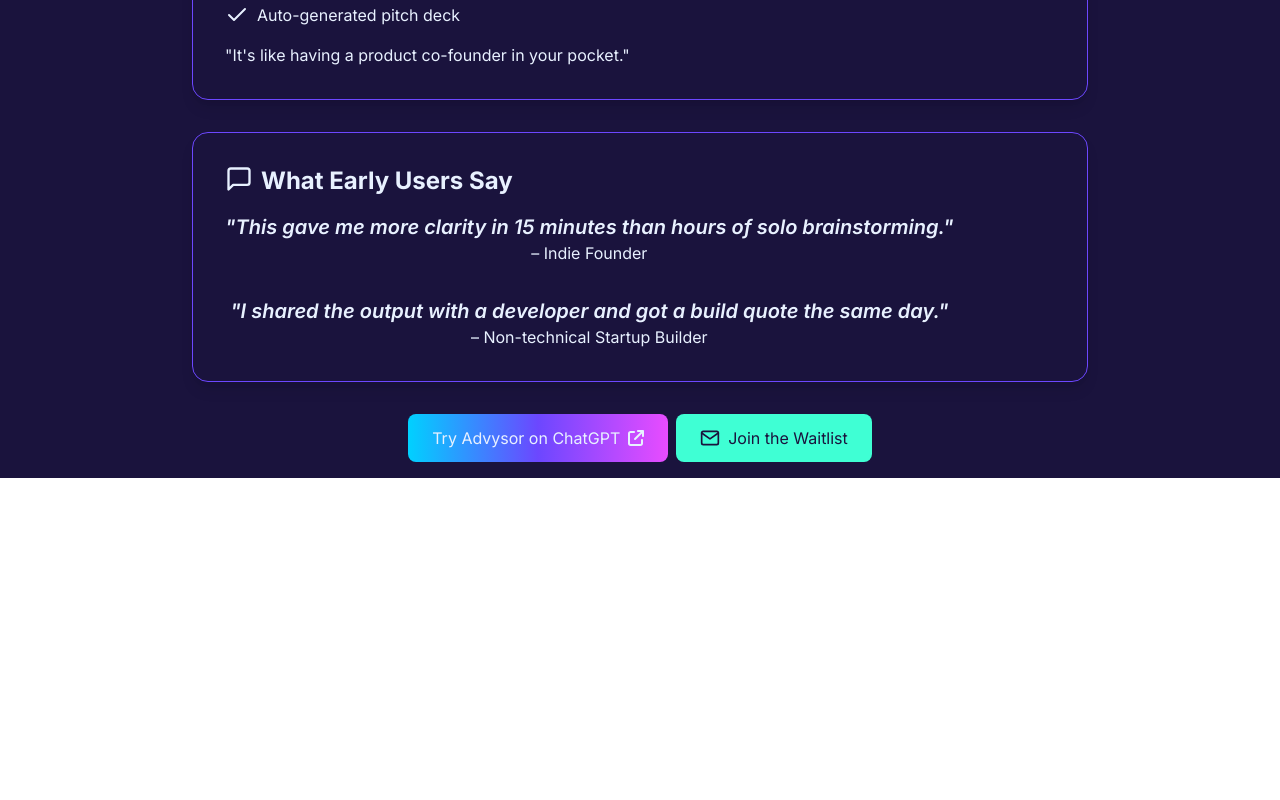
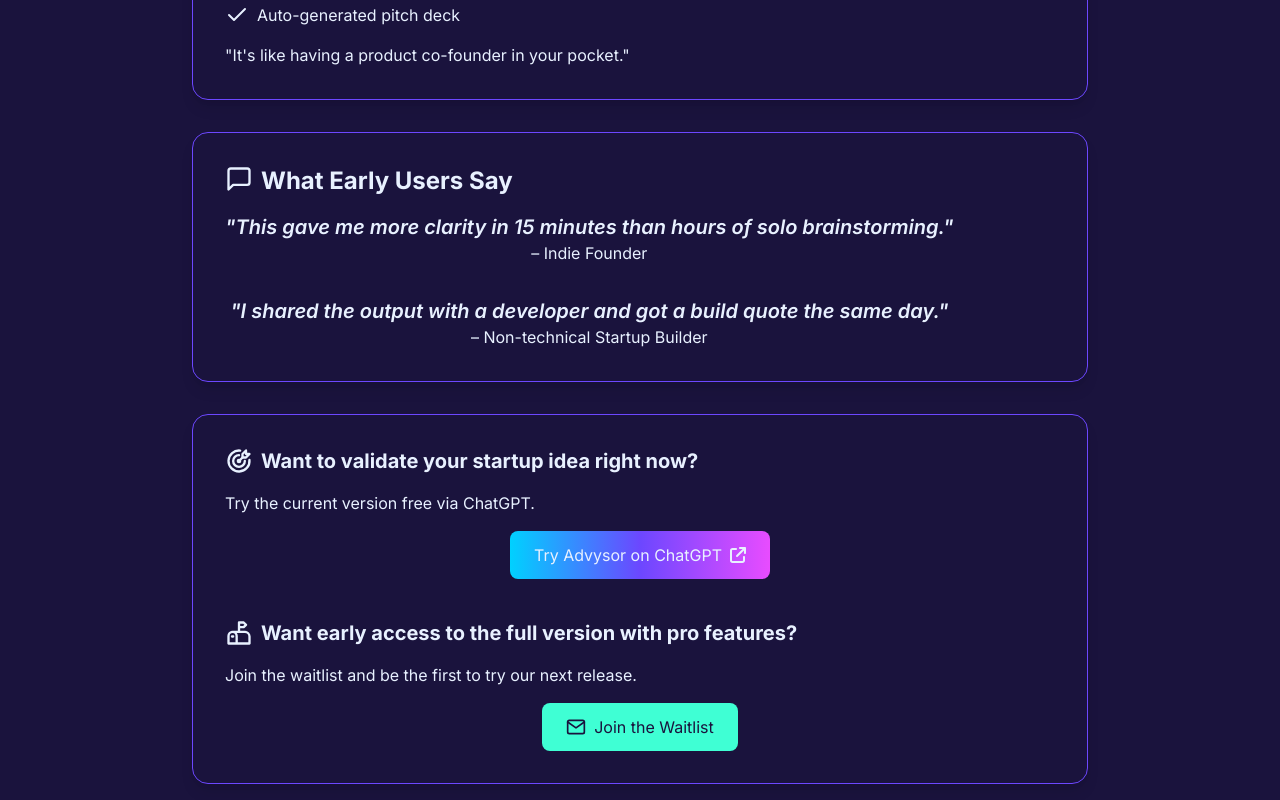
Before and after one commit to hryanjones/advysor.ai, a React (Vite) app: page / in a window 1280 px wide. Shown: the part 1656-2456 px from the top of the page. Before the commit the page ends 2134 px from the top, so only its background shows below. Built offline with nearby package versions, Linux system fonts and the light colour scheme.

Commit message:
Proof read and fixed the CTA sectio at the bottom.

```diff
--- a/src/components/Homepage.tsx
+++ b/src/components/Homepage.tsx
@@ -4,6 +4,7 @@
 
 import { BsRocket, BsStars } from 'react-icons/bs';
 import { GiCrystalBall } from 'react-icons/gi';
+import { TbMailbox, TbTargetArrow } from 'react-icons/tb';
 
 export default function HomePage() {
   return (
@@ -177,8 +178,15 @@
       </div>
 
       {/* Call to Action Section */}
-      <div className="max-w-4xl w-full bg-background mt-8">
-        <div className="flex gap-2 justify-center">
+      <div className="max-w-4xl w-full bg-background border border-[#6C47FF] rounded-2xl shadow-lg p-8 mt-8">
+        <div className="flex flex-col gap-10">
+          <div>
+            <h3 className="text-xl font-bold mb-4 flex items-start gap-2">
+              <TbTargetArrow className="text-accent size-7 flex-shrink-0" /> Want to validate your startup idea right
+              now?
+            </h3>
+            <p className="mb-4">Try the current version free via ChatGPT.</p>
+            <div className="text-center">
               <a
                 href="#"
                 className="bg-accent-gradient text-background px-6 py-3 rounded-lg hover:bg-cta inline-flex gap-2 items-center"
@@ -186,12 +194,22 @@
                 Try Advysor on ChatGPT
                 <FaArrowUpRightFromSquare className="text-accent size-4 flex-shrink-0" />
               </a>
-
+            </div>
+          </div>
+          <div>
+            <h3 className="text-xl font-bold mb-4 flex items-start gap-2">
+              <TbMailbox className="text-accent size-7 flex-shrink-0" /> Want early access to the full version with pro
+              features?
+            </h3>
+            <p className="mb-4">Join the waitlist and be the first to try our next release.</p>
+            <div className="text-center">
               <a href="#" className="bg-cta text-background px-6 py-3 rounded-lg inline-flex items-center gap-2">
                 <FiMail className="size-5 flex-shrink-0" /> Join the Waitlist
               </a>
             </div>
           </div>
         </div>
+      </div>
+    </div>
   );
 }
```
Also changed, not shown: 1 other file (tests, documents, lock files or other folders). Lines whose indentation alone changed are shown as unchanged.
